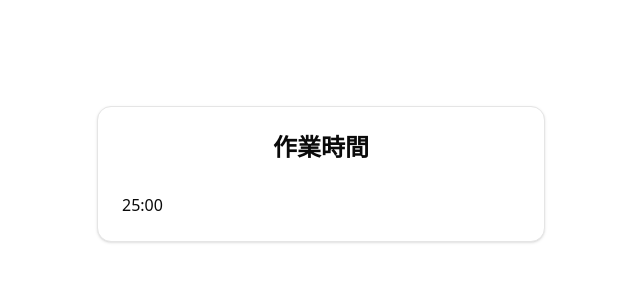
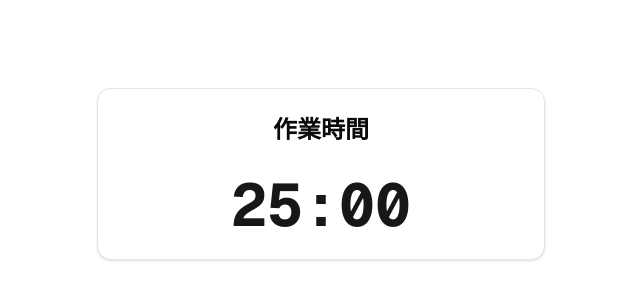
Before and after one commit to ankamayi/TimerDisplayApp, a Next.js app: page / in a window 1280 px wide. Shown: the part 226-526 px from the top of the page, without its empty margins (319-959 px from the left). Built offline with nearby package versions, Linux system fonts and the light colour scheme.

Commit message:
時間表示コンポーネントの追加

```diff
--- a/src/components/TimerApp.tsx
+++ b/src/components/TimerApp.tsx
@@ -1,6 +1,7 @@
 'use client';
 
 import { Card, CardContent, CardHeader, CardTitle } from '@/components/ui/card';
+import TimerDisplay from './TimerDisplay';
 
 export default function TimerApp() {
     return (
@@ -10,7 +11,9 @@
                 <CardHeader>
                     <CardTitle className='text-2xl font-bold text-center'>作業時間</CardTitle>
                 </CardHeader>
-                <CardContent>25:00</CardContent>
+                <CardContent className='flex justify-center'>
+                    <TimerDisplay minutes={25} seconds={0}/>
+                </CardContent>
             </Card>
         </div>
     )
--- /dev/null
+++ b/src/components/TimerDisplay.tsx
@@ -0,0 +1,12 @@
+interface TimerDisplayProps{
+    minutes: number;
+    seconds: Number;
+}
+
+export default function TimerDisplay({ minutes, seconds }: TimerDisplayProps){
+    return (
+    <div className="text-6xl font-mono font-bold text-primary">
+        {String(minutes).padStart(2, '0')}:{String(seconds).padStart(2, '0')}
+    </div>
+    );
+}
```
